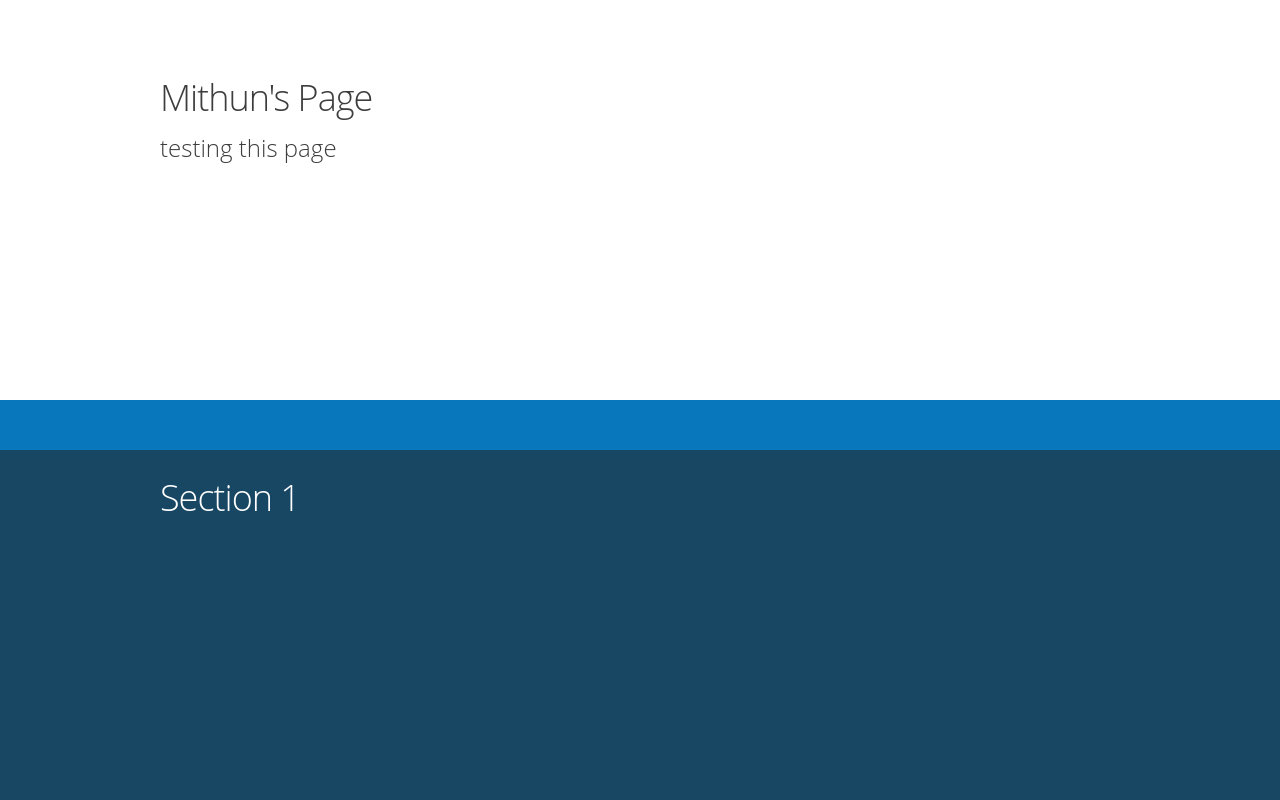
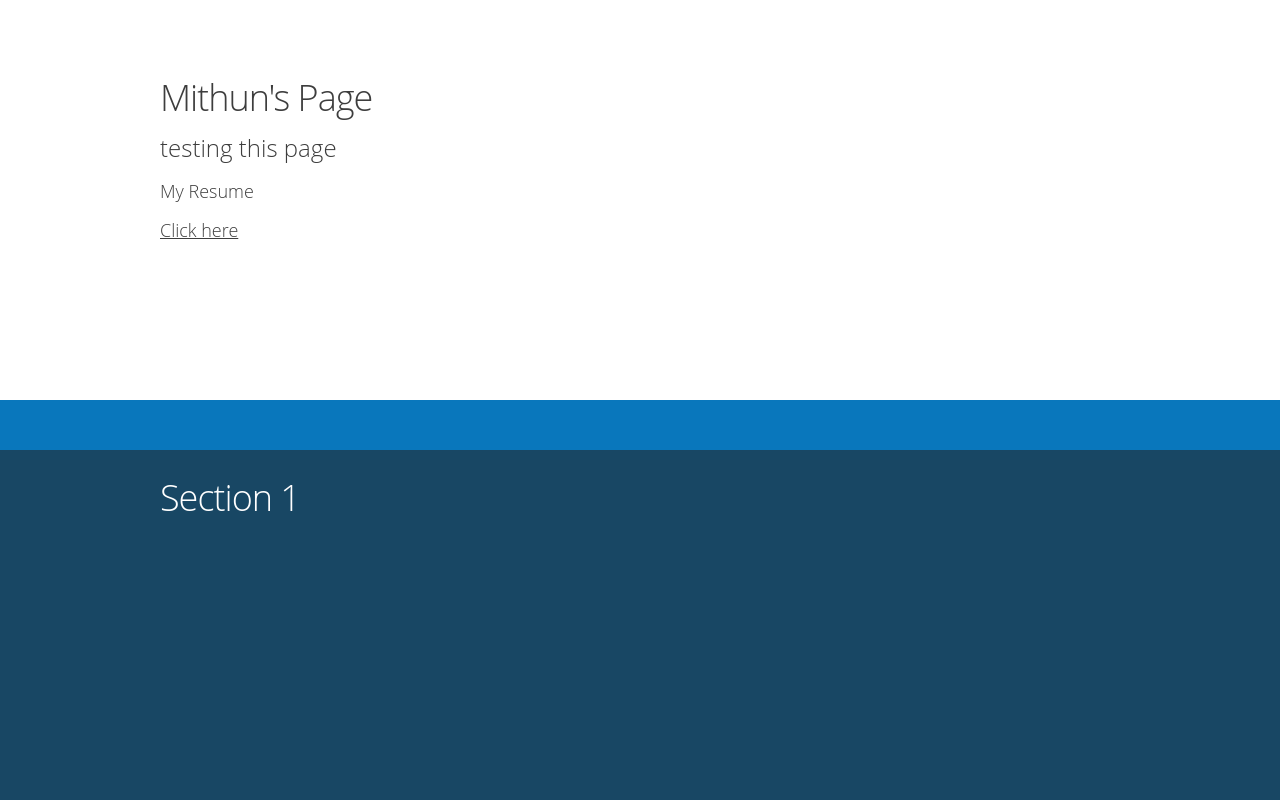
Before and after one commit to mithun96/mithun96.github.io, a plain HTML site: page index.html in a window 1280 px wide. Shown: the top 800 px of the page. Drawn offline with Linux system fonts and the light colour scheme.

Commit message:
Update index.html

```diff
--- a/index.html
+++ b/index.html
@@ -12,6 +12,8 @@
 		<div class="inner">
 			<h1 class="title">Mithun's Page</h1>
 			<h2 class="subtitle">testing this page</h2>
+			<p> My Resume </p>
+			<a href="Resume-Mithun.pdf">Click here</a>
 		</div>
 	</div>
 
```
